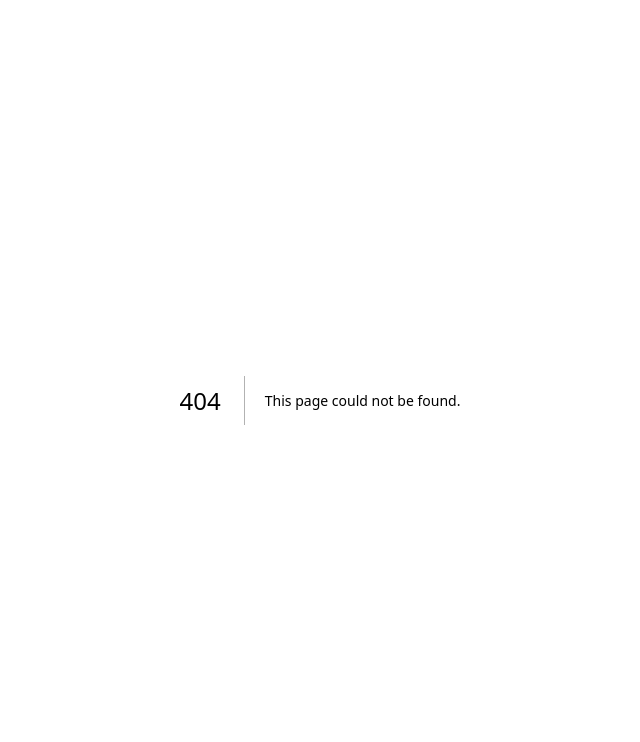
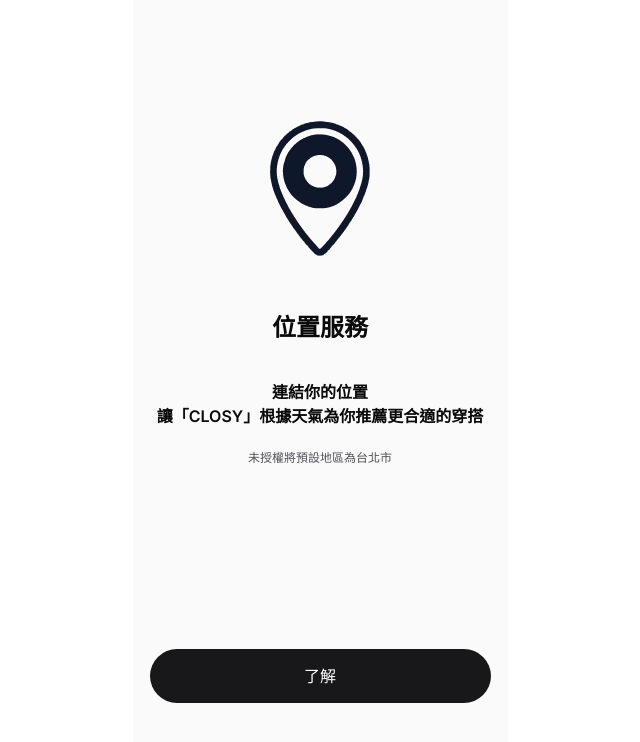
Before and after one commit to Lin4611/closy, a Next.js app: page /guide/location-service in a window 1280 px wide. Before the commit this address had no page. Shown: the top 742 px of the page, without its empty margins (320-960 px from the left). Built offline with nearby package versions, Linux system fonts and the light colour scheme.

Commit message:
feat: implement onboarding location service page

```diff
--- /dev/null
+++ b/src/modules/guide/components/GuideInfoBlock.tsx
@@ -0,0 +1,26 @@
+type GuideInfoBlockProps = {
+  title: string
+  description_1: string
+  description_2: string
+  subtext: string
+}
+
+export const GuideInfoBlock = ({
+  title,
+  description_1,
+  description_2,
+  subtext,
+}: GuideInfoBlockProps) => {
+  return (
+    <div className="flex flex-col items-center justify-center gap-5">
+      <h3 className="text-h3 py-4">{title}</h3>
+      <div className="flex flex-col items-center justify-center gap-5 text-center">
+        <div className="text-label-md">
+          <p>{description_1}</p>
+          <p>{description_2}</p>
+        </div>
+        <span className="text-paragraph-xs text-neutral-600">{subtext}</span>
+      </div>
+    </div>
+  )
+}
--- a/src/pages/guide/complete.tsx
+++ b/src/pages/guide/complete.tsx
@@ -1,7 +1,7 @@
 import Image from 'next/image'
 
 import { MobileLayout } from '@/modules/common/components/MobileLayout'
-import { PrimaryButton } from '@/modules/guide/components/PrimaryButton'
+import { PrimaryButton } from '@/modules/common/components/PrimaryButton'
 
 const GuideComplete = () => {
   return (
--- a/src/pages/guide/gender.tsx
+++ b/src/pages/guide/gender.tsx
@@ -3,8 +3,8 @@ import { useRouter } from 'next/router'
 import { useState } from 'react'
 
 import { MobileLayout } from '@/modules/common/components/MobileLayout'
+import { PrimaryButton } from '@/modules/common/components/PrimaryButton'
 import { GenderButton } from '@/modules/guide/components/GenderButton'
-import { PrimaryButton } from '@/modules/guide/components/PrimaryButton'
 
 const Gender = () => {
   const router = useRouter()
--- /dev/null
+++ b/src/pages/guide/location-service.tsx
@@ -0,0 +1,25 @@
+import Image from 'next/image'
+
+import { MobileLayout } from '@/modules/common/components/MobileLayout'
+import { PrimaryButton } from '@/modules/common/components/PrimaryButton'
+import { GuideInfoBlock } from '@/modules/guide/components/GuideInfoBlock'
+
+const GuideLocationService = () => {
+  return (
+    <MobileLayout>
+      <div className="flex flex-col items-center justify-center gap-45 px-4 pt-30">
+        <section className="flex flex-col items-center justify-center gap-10">
+          <Image src="/guide/location-pin.webp" alt="location-service" width={100} height={136} />
+          <GuideInfoBlock
+            title="位置服務"
+            description_1="連結你的位置"
+            description_2="讓「CLOSY」根據天氣為你推薦更合適的穿搭"
+            subtext="未授權將預設地區為台北市"
+          />
+        </section>
+        <PrimaryButton content="了解" onClick={() => {}} />
+      </div>
+    </MobileLayout>
+  )
+}
+export default GuideLocationService
--- a/src/pages/guide/welcome.tsx
+++ b/src/pages/guide/welcome.tsx
@@ -2,7 +2,7 @@ import Image from 'next/image'
 import { useRouter } from 'next/router'
 
 import { MobileLayout } from '@/modules/common/components/MobileLayout'
-import { PrimaryButton } from '@/modules/guide/components/PrimaryButton'
+import { PrimaryButton } from '@/modules/common/components/PrimaryButton'
 
 const Welcome = () => {
   const router = useRouter()
```
Also changed, not shown: public/guide/location-pin.webp (added), src/modules/common/components/PrimaryButton.tsx (renamed from src/modules/guide/components/PrimaryButton.tsx).
